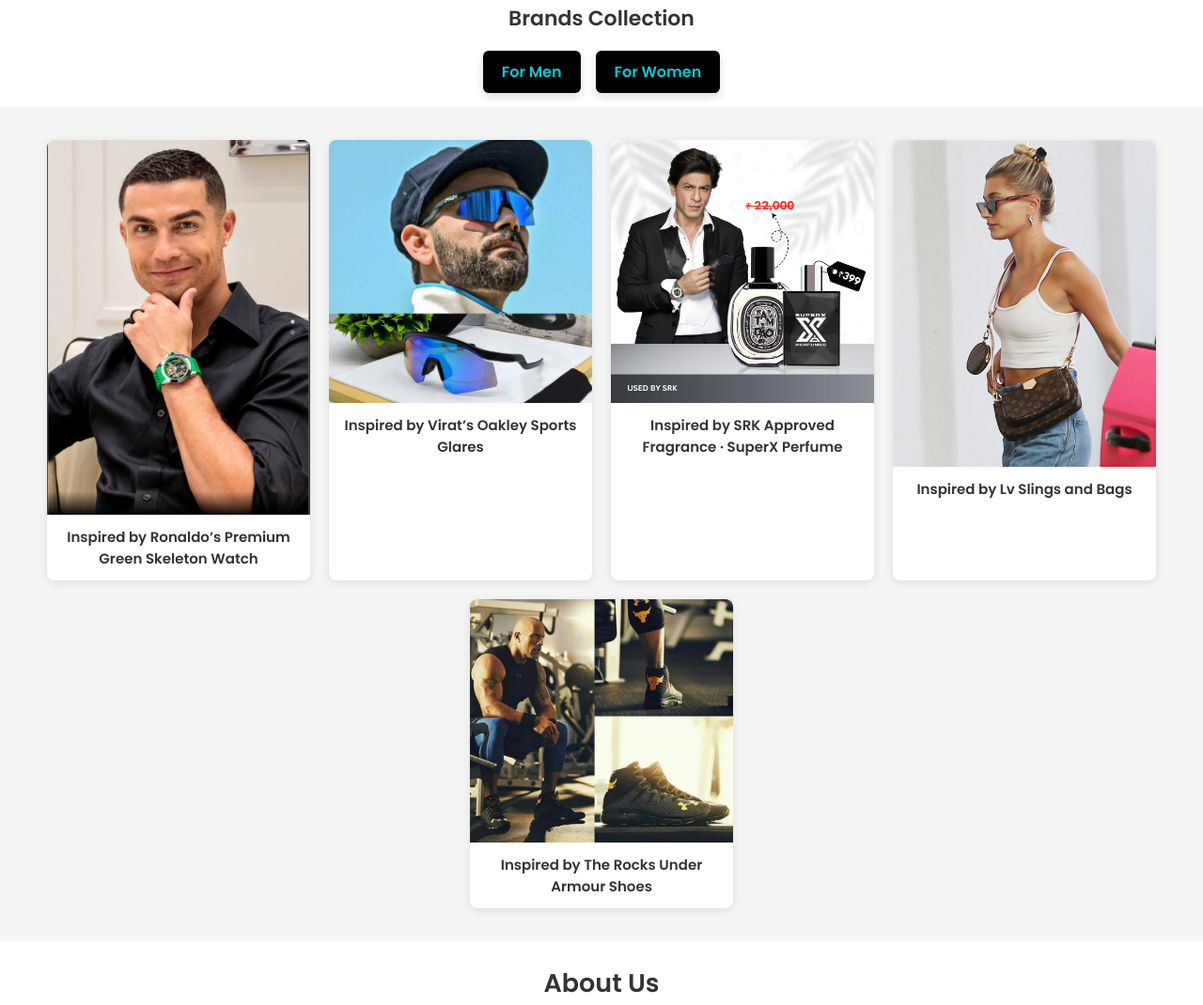
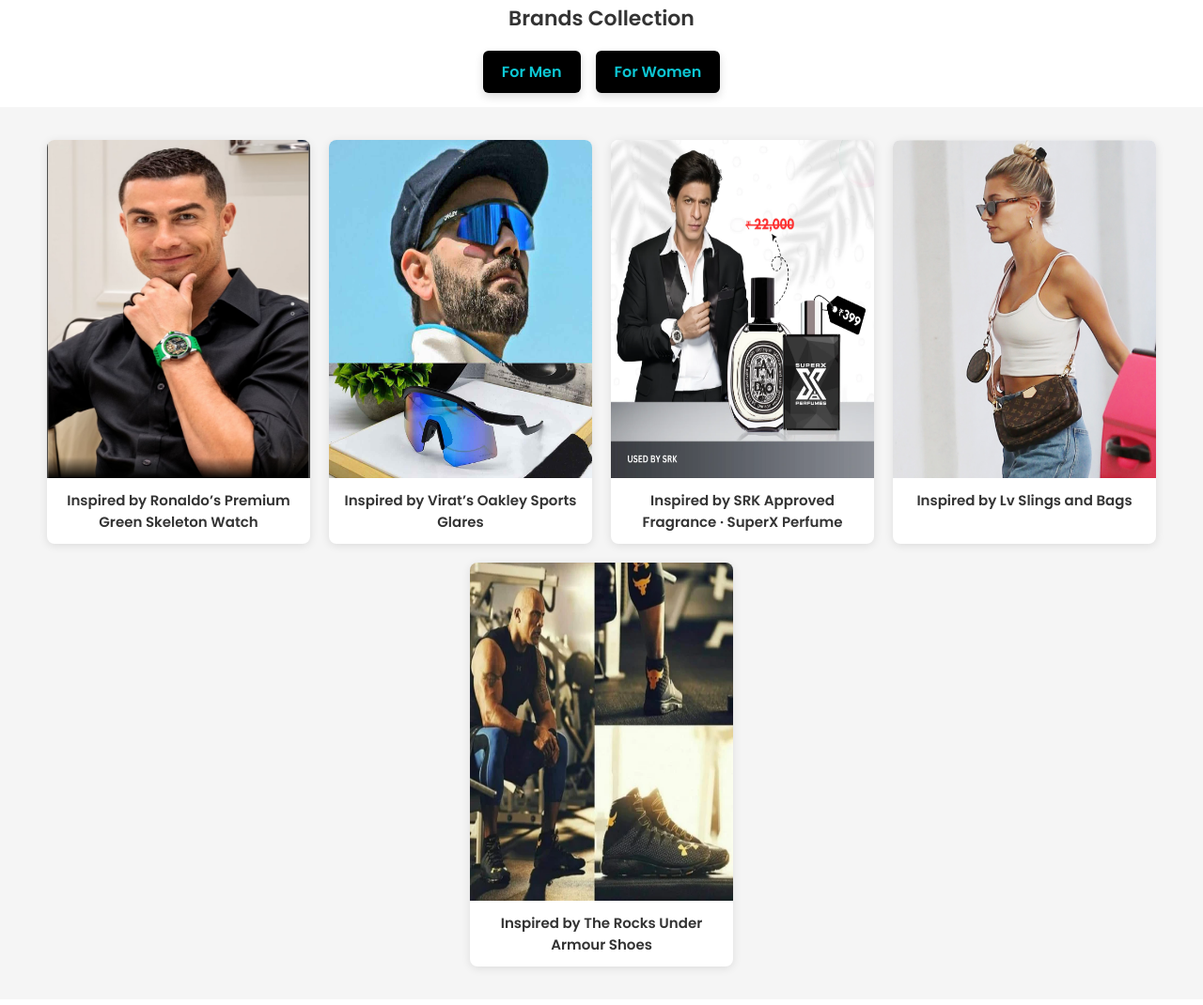
Before and after one commit to ysalman711/replicko-backend, a website: page frontend/index.html in a window 1280 px wide. Shown: the part 429-1499 px from the top of the page at 94% size. Drawn offline with Linux system fonts and the light colour scheme.

Commit message:
🎨 Updated homepage layout and styling in index.html and style.css

```diff
--- a/frontend/css/style.css
+++ b/frontend/css/style.css
@@ -120,6 +120,9 @@
   font-weight: 600;
   font-size: 15px;
 }
+#vir{
+  height: 45vh;
+}
 
 /* About & Contact */
 .about, .contact {
--- a/frontend/index.html
+++ b/frontend/index.html
@@ -41,23 +41,23 @@
   <!-- Featured Celebrity Products -->
   <section class="celebrity-showcase">
     <div class="card">
-      <img src="images/celebrity1.png" alt="Cristiano Ronaldo wearing Watch">
+      <img id="vir" src="images/celebrity1.png" alt="Cristiano Ronaldo wearing Watch">
       <p><strong>Inspired by Ronaldo’s Premium Green Skeleton Watch</strong></p>
     </div>
     <div class="card">
-      <img src="images/celebrity2.jpg" alt="SRK with Perfume">
+      <img id="vir" src="images/celebrity2.jpg" alt="SRK with Perfume">
       <p><strong>Inspired by Virat’s Oakley Sports Glares</strong></p>
     </div>
     <div class="card">
-      <img src="images/celebrity3.webp" alt="Kohli wearing Glares">
+      <img id="vir" src="images/celebrity3.webp" alt="Kohli wearing Glares">
       <p><strong>Inspired by SRK Approved Fragrance · SuperX Perfume</strong></p>
     </div>
     <div class="card">
-      <img src="images/celebrity4.jpg" alt="Kohli wearing Glares">
+      <img id="vir" src="images/celebrity4.jpg" alt="Kohli wearing Glares">
       <p><strong>Inspired by Lv Slings and Bags</strong></p>
     </div>
     <div class="card">
-      <img src="images/celebrity5.webp" alt="Kohli wearing Glares">
+      <img id="vir" src="images/celebrity5.webp" alt="Kohli wearing Glares">
       <p><strong>Inspired by The Rocks Under Armour Shoes</strong></p>
     </div>
   </section>
```
